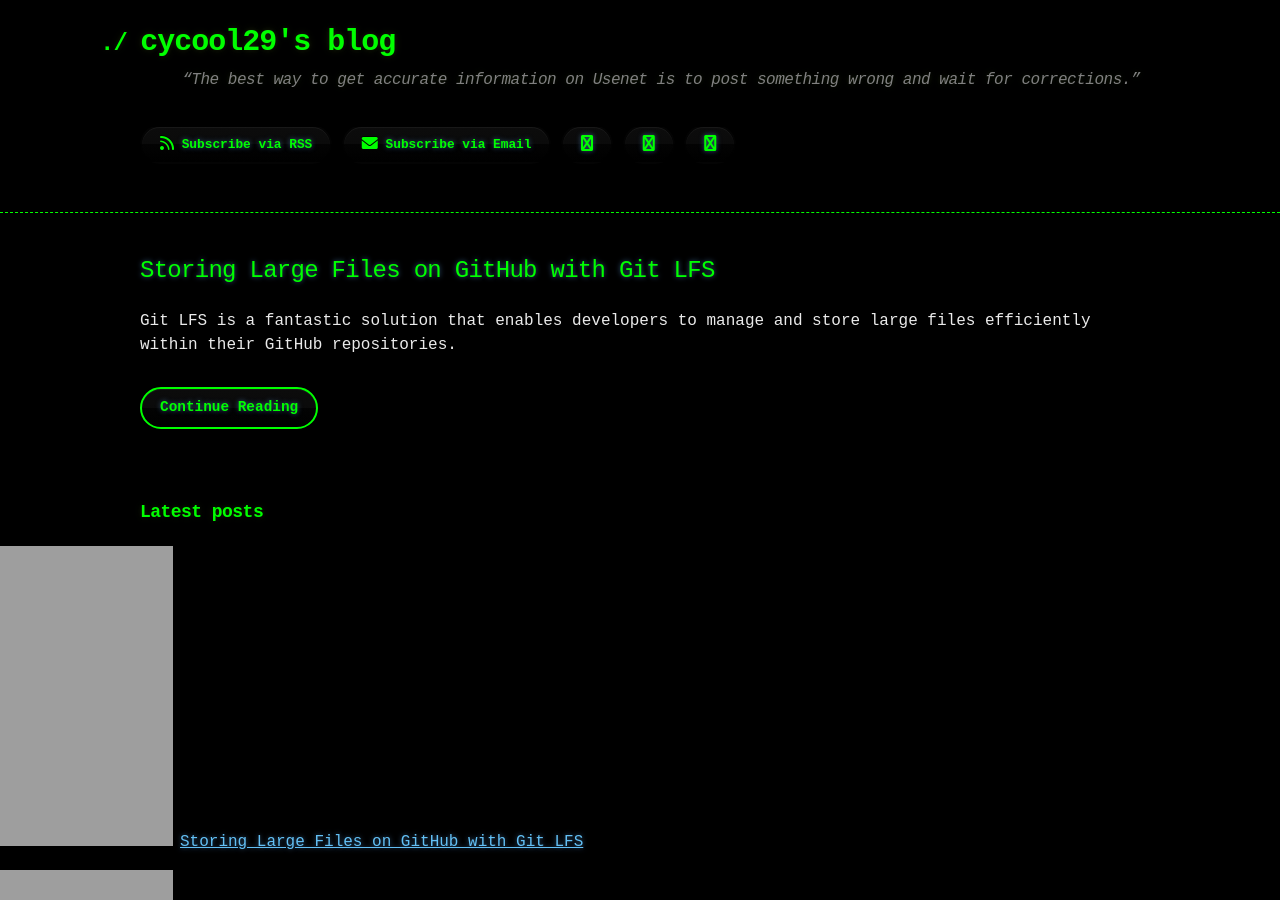
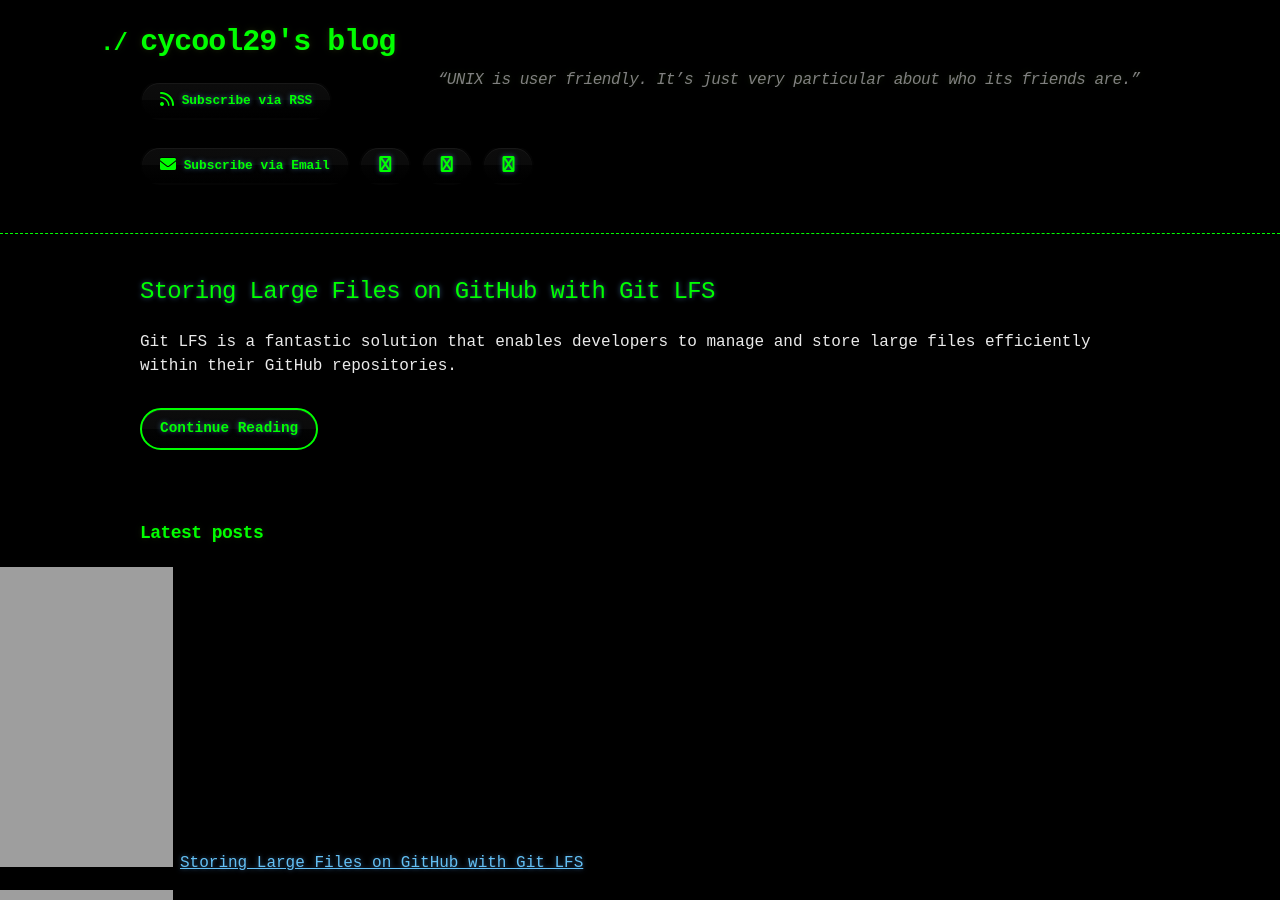
Before and after one commit to cycool29/cycool29.github.io, a Jekyll site: the page built from index.md, in a window 1280 px wide and 900 px high. Built offline with Jekyll 4.4.1, drawn with Linux system fonts in a browser that asks for light colours; a style sheet for code colours, icons or effects is not loaded.

Commit message:
Update quotes

```diff
--- a/_config.yml
+++ b/_config.yml
@@ -1,5 +1,5 @@
 title: cycool29's blog
-description: "“The best way to get accurate information on Usenet is to post something wrong and wait for corrections.” "
+description: "“UNIX is user friendly. It’s just very particular about who its friends are.” "
 bio: A high school student. Intermediate in Python, Git, Bash. Learning JavaScript. He/Him. "
 author: cycool29
 url: https://cycool29.github.io
```
